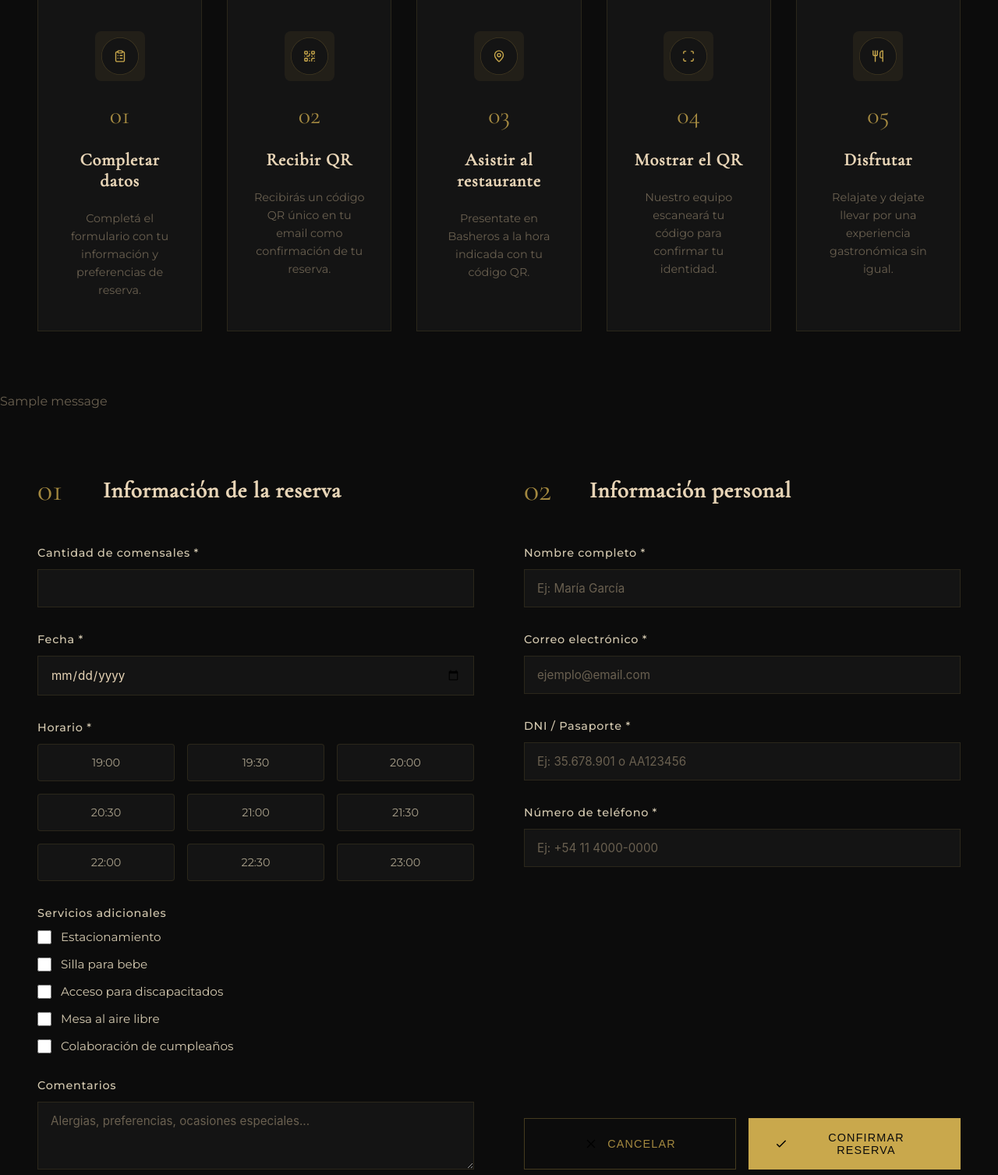
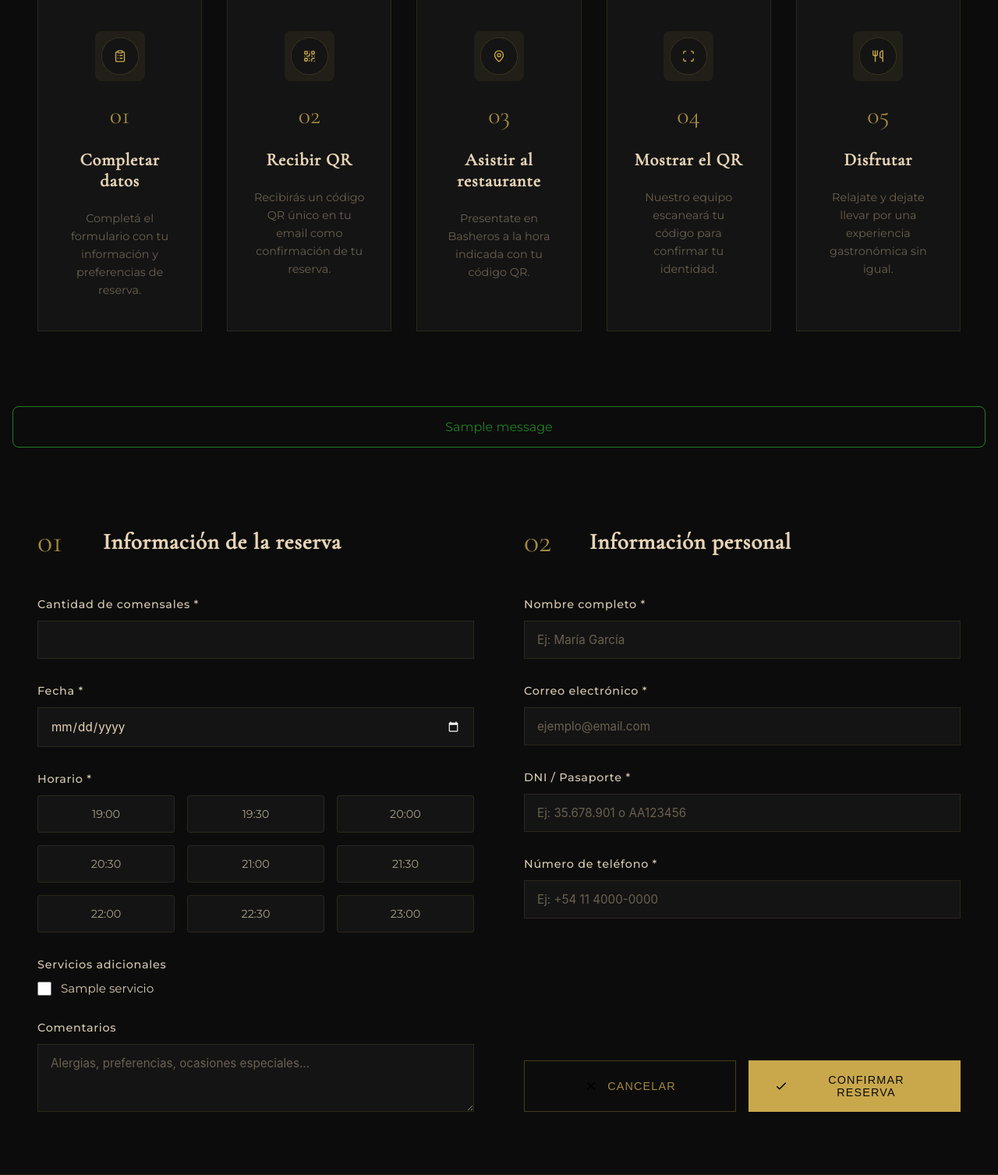
Before and after one commit to Carla-Kim/Sitio-Web-Gastronomico, a Flask app: template web/templates/reservas.html in a window 1280 px wide. Shown: the part 1007-2514 px from the top of the page at 78% size. Run offline with Flask 3, Linux system fonts and the light colour scheme; the template is opened without the code that fills it: most values are stand-ins (such as "Sample title", 1, 10 or a date in 2020); one stand-in notice (Sample message) is shown.

Commit message:
feat; se agregaron diseños, se muestran los servicios disponibles en el selector en el formulario.

```diff
--- a/web/app.py
+++ b/web/app.py
@@ -10,6 +10,7 @@ app = Flask(
     template_folder=os.path.join(BASE_DIR, 'templates'),
     static_folder=os.path.join(BASE_DIR, 'static')
 )
+app.secret_key = 'clave-secreta'
 
 @app.route('/')
 def index():
@@ -44,14 +45,14 @@ def reservas():
         apellido = nombre_completo[1] if len(nombre_completo) > 1 else ''
 
         data = {
-            "cantidad_personas": int(requests.form.get('comensales')),
-            "fecha": requests.form.get('fecha'),
+            "cantidad_personas": int(request.form.get('comensales')),
+            "fecha": request.form.get('fecha'),
             "servicio_ID": 1, #Servicio_id deberia ser null o no estar en la db ya que esto lo maneja servicio_reserva_id
             "nombre": nombre,
             "apellido": apellido,
-            "email": requests.form.get('email'),
-            "DNI": requests.form.get('documento'),
-            "telefono": requests.form.get('telefono'),
+            "email": request.form.get('email'),
+            "DNI": request.form.get('documento'),
+            "telefono": request.form.get('telefono'),
         }
 
         try:
@@ -61,20 +62,21 @@ def reservas():
                 reserva_id = response.json().get('reserva_id')
 
                 serv_seleccionados = request.form.getlist('servicios')
+
                 if serv_seleccionados and reserva_id:
-                    request.put(f'http://localhost:5000/api/servicios-reservas/{reserva_id}', json ={"servicios_id": [int(s) for s in serv_seleccionados]}
+                    requests.put(f'http://localhost:5000/api/servicios-reservas/{reserva_id}', json ={"servicios_id": [int(s) for s in serv_seleccionados]}
                     )
                 flash('Confirmado', 'success')
                 return redirect(url_for('reservas'))
             else:
-                error_msg = response.json().get('errors', [{}][0].get('message', 'Error inesperado'))
+                error_msg = response.json().get('errors', [{}])[0].get('message', 'Error inesperado')
                 flash(error_msg, 'error')
 
         except Exception as e:
             print(f"Error al conectar con la API: {e}")
             flash('Error de conexión.', 'error')
 
-    return render_template('reservas.html', servicios = servicios)
+    return render_template('reservas.html', servicios=servicios)
 
 @app.route('/menu')
 def mostrar_menu():
--- a/web/static/css/reservas.css
+++ b/web/static/css/reservas.css
@@ -379,6 +379,43 @@
     height: 18px;
 }
 
+/*Cambios chicos de diseño*/
+
+/*Saco las flechas del input de tipo number que trae por default*/
+input[type=number]::-webkit-inner-spin-button,
+input[type=number]::-webkit-outer-spin-button {
+    -webkit-appearance: none;
+    margin: 0;
+}
+
+/*Cambio de color el calendario (antes no se veia)*/
+input[type="date"] {
+    color-scheme: dark; /
+}
+
+/*diseño para el flash*/
+
+
+.flash-msg {
+    padding: 1rem 1rem;
+    border-radius: 8px;
+    margin-bottom: 10px;
+    text-align: center;
+    margin: 1rem;
+}
+
+.alerta-success {
+    background-color: transparent;
+    color: rgba(60, 255, 62, 0.47);
+    border: 1px solid rgba(60, 255, 62, 0.47);
+}
+.alerta-error {
+    background-color: rgba(255, 131, 139, 0.5);
+    color: rgb(0, 0, 0);
+    border: 1px solid rgba(255, 131, 139, 0.5);
+
+}
+
 /* ===== RESPONSIVE ===== */
 @media (max-width: 900px) {
     .formulario-reserva {
--- a/web/static/js/script.js
+++ b/web/static/js/script.js
@@ -3,6 +3,7 @@ const toggle = document.querySelector('.menu-toggle');
 const overlay = document.querySelector('.nav-overlay');
 const close = document.querySelector('.menu-close');
 const navLinks = document.querySelectorAll('.nav-overlay ul li a');
+document.getElementById('fecha').min = new Date().toISOString().split('T')[0];
 
 window.addEventListener('scroll', () => {
     if (window.scrollY>10) {
--- a/web/templates/reservas.html
+++ b/web/templates/reservas.html
@@ -68,14 +68,15 @@
         </div>
     </div>
 </section>
-
+<div id="flash-container">
     {% with messages = get_flashed_messages(with_categories=true) %}
       {% if messages %}
         {% for category, message in messages %}
-      <div class="alerta alerta-{{ category }}">{{ message }}</div>
+          <div class="flash-msg alerta alerta-{{ category }}">{{ message }}</div>
         {% endfor %}
       {% endif %}
     {% endwith %}
+</div>
 
 <section class="reserva-formulario">
     <form action="{{ url_for('reservas') }}" method="POST" class="formulario-reserva">
@@ -110,18 +111,10 @@
             <div class="grupo-campo">
                 <label class="etiqueta-campo">Servicios adicionales</label>
                 <div class="lista-checkboxes">
-                    {% set servicios = [
-                        ('estacionamiento', 'Estacionamiento'),
-                        ('silla_bebe', 'Silla para bebe'),
-                        ('discapacitados', 'Acceso para discapacitados'),
-                        ('aire_libre', 'Mesa al aire libre'),
-                        ('cumpleanos', 'Colaboración de cumpleaños')
-                    ] %} <!-- reemplazar con servicios reales -->
-
-                    {% for id, etiqueta in servicios %}
+                    {% for servicio in servicios %}
                     <label class="opcion-checkbox">
-                        <input type="checkbox" name="servicios" value="{{ id }}" class="checkbox-control">
-                        <span class="texto-checkbox">{{ etiqueta }}</span>
+                        <input type="checkbox" name="servicios" value="{{ servicio.servicio_id }}" class="checkbox-control">
+                        <span class="texto-checkbox">{{ servicio.nombre }}</span>
                     </label>
                     {% endfor %}
                 </div>
```
Lines whose indentation alone changed are shown as unchanged.
